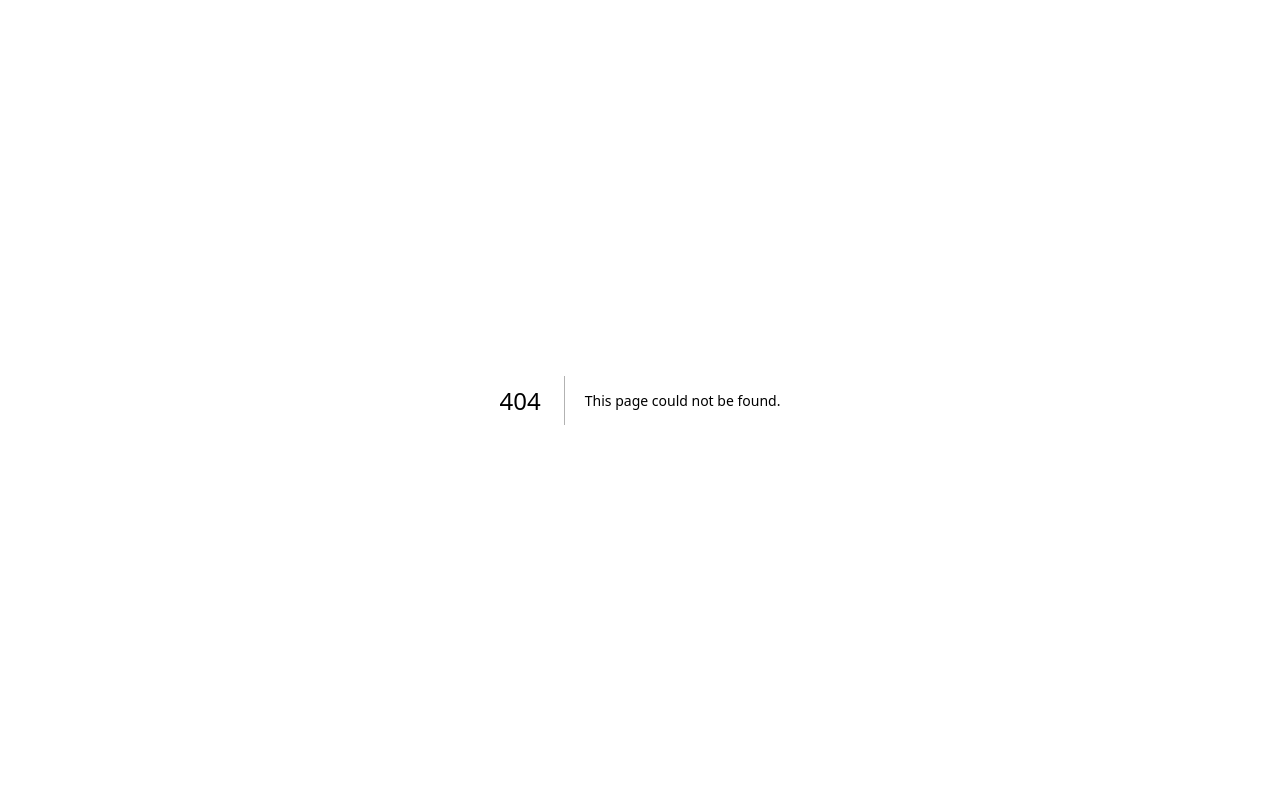
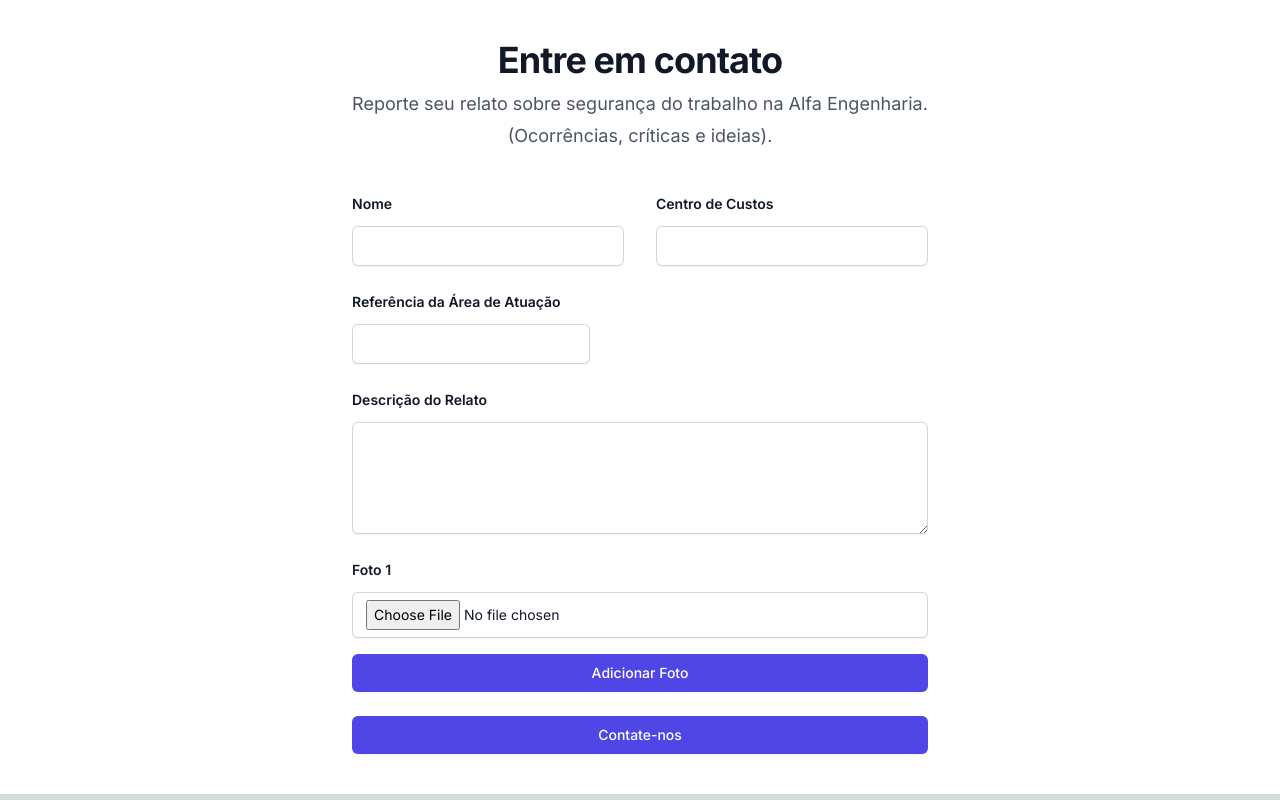
Before and after one commit to pedrorochacr/HackatonAlfa, a Next.js app in the folder externo/: page /reports in a window 1280 px wide. Before the commit this address had no page. Built offline with nearby package versions, Linux system fonts and the light colour scheme.

Commit message:
atualizações

```diff
--- a/externo/src/app/reports/report.tsx
+++ b/externo/src/app/reports/page.tsx
@@ -1,6 +1,8 @@
+'use client';
+
 import React, { useState } from 'react';
 import axios from 'axios';
-import { useRouter } from 'next/router';
+import { useRouter } from 'next/navigation';
 
 export default function ReportPage() {
   const [nome, setNome] = useState('');
@@ -36,10 +38,19 @@ export default function ReportPage() {
   };
 
   const handleAddFoto = () => {
-    setFotos([...fotos, { file: null, filled: false }]);
+    if (fotos.length < 3) {
+      setFotos([...fotos, { file: null, filled: false }]);
+    }
   };
 
-  const handleSubmit = async (event: { preventDefault: () => void; }) => {
+  const handleRemoveFoto = (index: number) => {
+    if (fotos.length > 1) {
+      const newFotos = fotos.filter((_, i) => i !== index);
+      setFotos(newFotos);
+    }
+  };
+
+  const handleSubmit = async (event: { preventDefault: () => void }) => {
     event.preventDefault();
     try {
       const formData = new FormData();
@@ -142,7 +153,7 @@ export default function ReportPage() {
               <label htmlFor={`foto${index + 1}`} className="block text-sm font-semibold leading-6 text-gray-900">
                 Foto {index + 1}
               </label>
-              <div className="mt-2.5">
+              <div className="mt-2.5 flex items-center">
                 <input
                   type="file"
                   name={`foto${index + 1}`}
@@ -150,6 +161,15 @@ export default function ReportPage() {
                   onChange={(event) => handleFotoChange(event, index)}
                   className="block w-full rounded-md border-0 px-3.5 py-2 text-gray-900 shadow-sm ring-1 ring-inset ring-gray-300 focus:ring-2 focus:ring-inset focus:ring-indigo-600 sm:text-sm sm:leading-6"
                 />
+                {index > 0 && (
+                  <button
+                    type="button"
+                    onClick={() => handleRemoveFoto(index)}
+                    className="ml-2 px-2 py-1 rounded-md bg-red-600 text-white hover:bg-red-700 focus:outline-none focus:ring-2 focus:ring-offset-2 focus:ring-red-500"
+                  >
+                    Remover
+                  </button>
+                )}
               </div>
             </div>
           ))}
```
